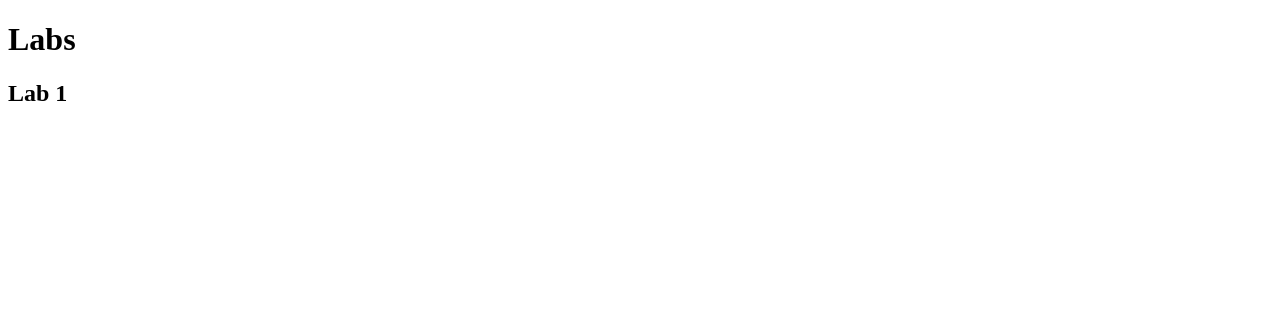
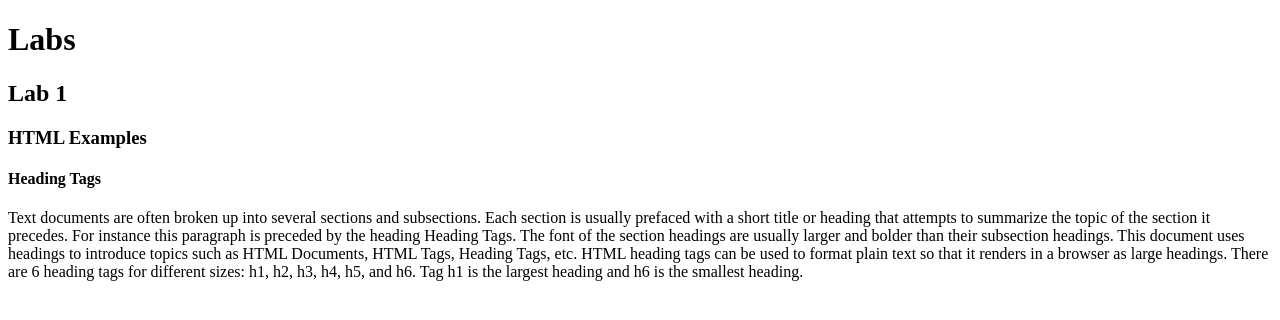
Before and after one commit to ynwtnb/kanbas-react-web-app-cs5610-fa24, a React (Create React App) app: page / in a window 1280 px wide. Shown: the top 320 px of the page. Built offline with nearby package versions, Linux system fonts and the light colour scheme; the HTML template or start-up script is replaced by a standard one.

Commit message:
Added 2.6 Heading Tags

```diff
--- a/src/Labs/Lab1/index.tsx
+++ b/src/Labs/Lab1/index.tsx
@@ -1,7 +1,20 @@
 export default function Lab1() {
     return (
-        <div id = "wd-lab1">
-            <h2>Lab 1</h2>
+      <div id="wd-lab1">
+        <h2>Lab 1</h2>
+        <h3>HTML Examples</h3>
+        <div id="wd-h-tag">
+          <h4>Heading Tags</h4>
+        Text documents are often broken up into several sections and subsections.
+        Each section is usually prefaced with a short title or heading that attempts
+        to summarize the topic of the section it precedes. For instance this paragraph
+        is preceded by the heading Heading Tags. The font of the section headings are
+        usually larger and bolder than their subsection headings. This document uses
+        headings to introduce topics such as HTML Documents, HTML Tags, Heading Tags, etc.
+        HTML heading tags can be used to format plain text so that it renders in a browser as
+        large headings. There are 6 heading tags for different sizes: h1, h2, h3, h4, h5, and h6.
+        Tag h1 is the largest heading and h6 is the smallest heading.
         </div>
+      </div>
     );
-}
+  }
```
